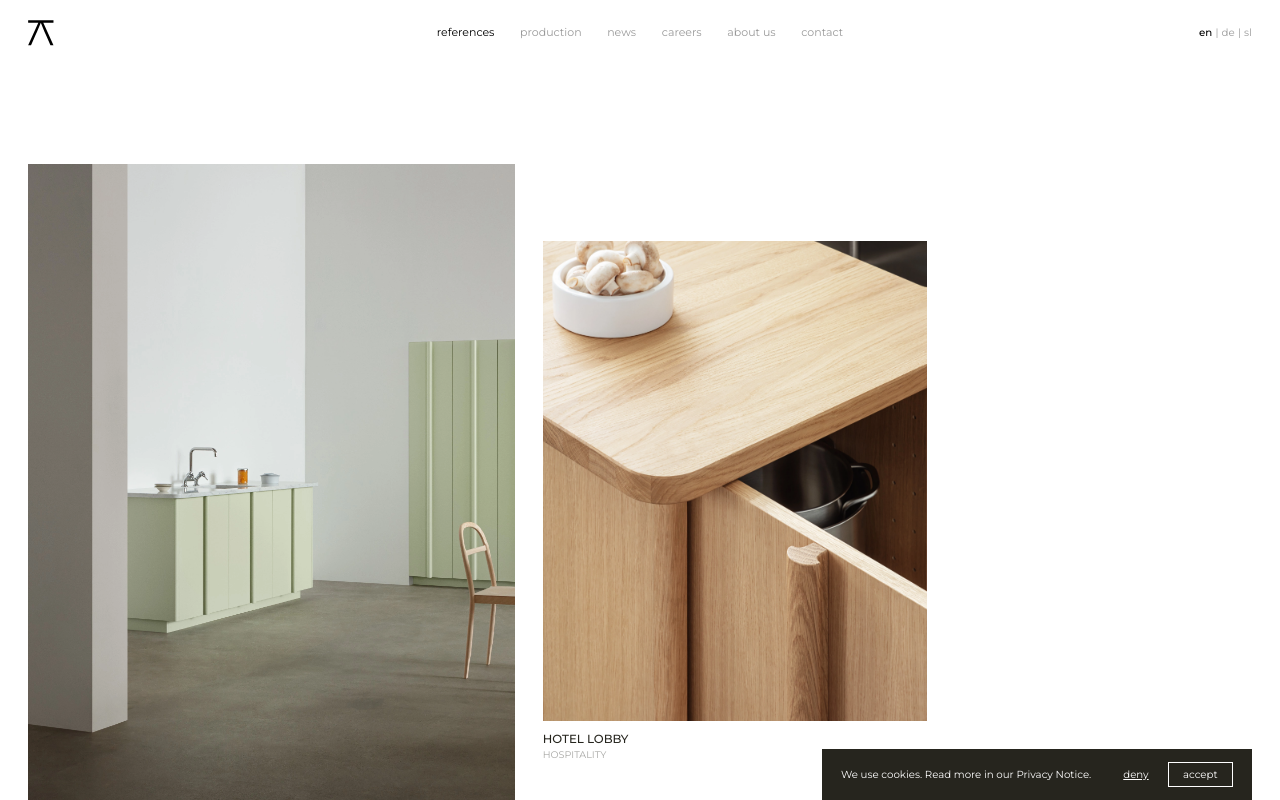
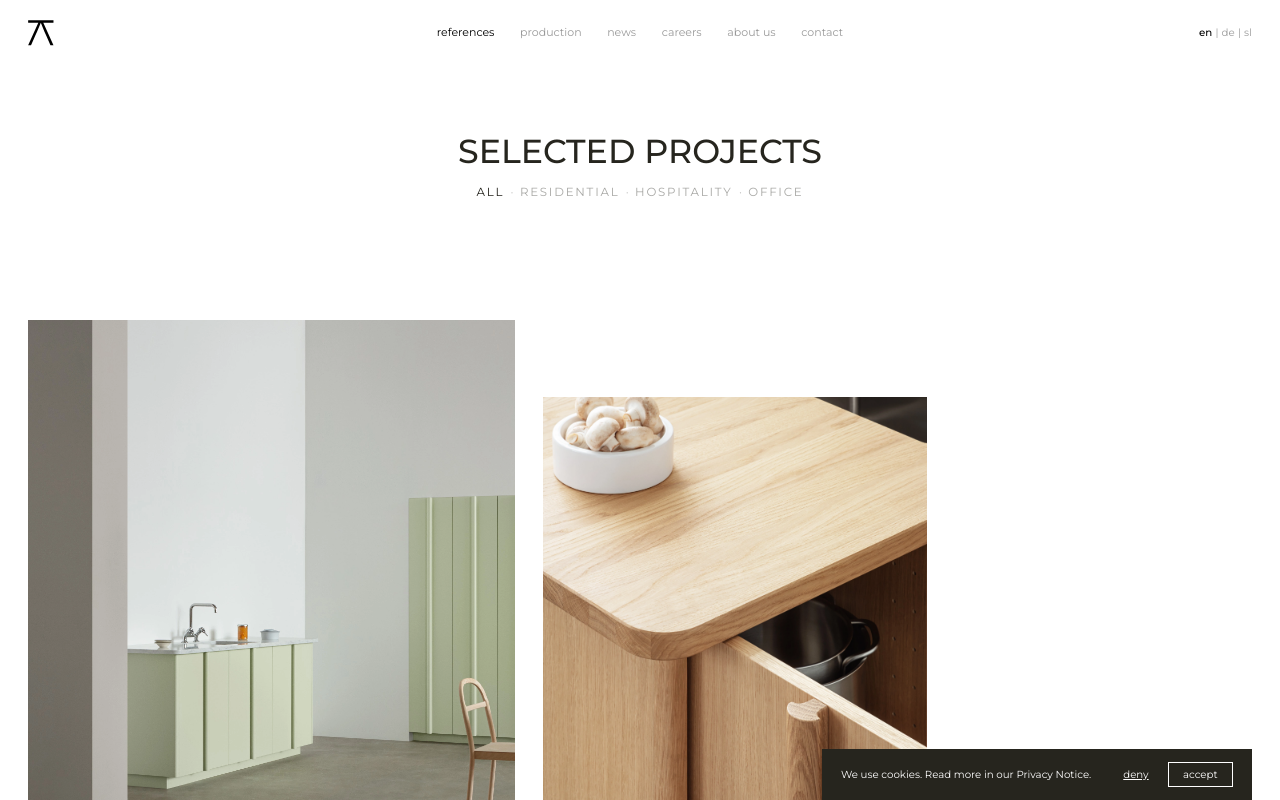
Before and after one commit to jovanovskajovana/atrium-website, a Next.js app: page /en/references in a window 1280 px wide. Shown: the top 800 px of the page. Built offline with nearby package versions, Linux system fonts and the light colour scheme.

Commit message:
Add title to references page

```diff
--- a/src/app/[locale]/page.tsx
+++ b/src/app/[locale]/page.tsx
@@ -559,7 +559,7 @@ const Home = () => {
         className="absolute top-[16.5vh] left-1/2 -translate-x-1/2 text-center pointer-events-none"
         data-hero-tagline
       >
-        <h1 className="text-[2.6vw] font-[450] text-black-100 leading-[1.15] tracking-[0.03em] uppercase mb-[0.4em]">
+        <h1 className="text-[2.6vw] font-[450] text-black-100 leading-[1.15] uppercase mb-[0.4em]">
           {t('home.section_1_title_1')}
           <br />
           {t('home.section_1_title_2')}
--- a/src/app/[locale]/production/page.tsx
+++ b/src/app/[locale]/production/page.tsx
@@ -523,7 +523,7 @@ const ProductionPage = () => {
         className="absolute top-[16.5vh] left-1/2 -translate-x-1/2 text-center pointer-events-none opacity-0 z-10"
         data-hero-tagline
       >
-        <h1 className="text-[2.6vw] font-[450] text-black-100 leading-[1.15] tracking-[0.03em] uppercase mb-[0.4em]">
+        <h1 className="text-[2.6vw] font-[450] text-black-100 leading-[1.15] uppercase mb-[0.4em]">
           {t('production.section_1_title_1')}
           <br />
           {t('production.section_1_title_2')}
--- a/src/app/[locale]/references/page.tsx
+++ b/src/app/[locale]/references/page.tsx
@@ -1,6 +1,6 @@
 'use client'
 
-import { useRef } from 'react'
+import { useRef, useState } from 'react'
 import Image from 'next/image'
 import { Link } from '@/i18n/navigation'
 import { gsap } from 'gsap'
@@ -12,6 +12,9 @@ import { PROJECTS } from '@/constants/projects'
 import useIsomorphicLayoutEffect from '@/hooks/useIsomorphicLayoutEffect'
 
 gsap.registerPlugin(ScrollTrigger)
+
+const SECTORS = ['all', 'residential', 'hospitality', 'office'] as const
+type Sector = (typeof SECTORS)[number]
 
 type Slot = { width: string; aspect: string; offsetTop: string }
 
@@ -87,7 +90,14 @@ const buildLayout = (total: number) => {
 const ReferencesPage = () => {
   const t = useTranslations()
   const pageRef = useRef<HTMLElement>(null)
-  const layout = buildLayout(PROJECTS.length)
+  const [activeSector, setActiveSector] = useState<Sector>('all')
+
+  const filteredProjects = PROJECTS.map((p, i) => ({
+    ...p,
+    originalIndex: i,
+  })).filter((p) => activeSector === 'all' || p.sector === activeSector)
+
+  const layout = buildLayout(filteredProjects.length)
 
   useIsomorphicLayoutEffect(() => {
     const page = pageRef.current
@@ -128,11 +138,44 @@ const ReferencesPage = () => {
     }, page)
 
     return () => ctx.revert()
-  }, [])
+  }, [activeSector])
 
   return (
     <main ref={pageRef} className="relative overflow-x-hidden">
-      <section className="flex flex-col pt-[20.5vh] pb-[10%] px-[2.2vw]">
+      <div
+        className="absolute top-[16.5vh] left-1/2 -translate-x-1/2 text-center"
+        data-hero-tagline
+      >
+        <h1 className="text-[2.6vw] font-[450] text-black-100 leading-[1.15] uppercase mb-[0.4em]">
+          {t('references.title_1')} {t('references.title_2')}
+        </h1>
+        <div className="flex justify-center items-center">
+          {SECTORS.map((sector, i) => (
+            <div key={sector} className="flex items-center">
+              {i > 0 && (
+                <span className="text-[0.92vw] text-black-100/30 mx-[0.5vw]">
+                  ·
+                </span>
+              )}
+              <button
+                onClick={() => setActiveSector(sector)}
+                className={`text-[0.92vw] uppercase tracking-[0.15em] transition-all duration-300 ${
+                  activeSector === sector
+                    ? 'text-black-100'
+                    : 'text-black-100/40 hover:text-black-100/60'
+                }`}
+              >
+                {sector === 'all'
+                  ? t('references.filter_all')
+                  : t(`references.sector_${sector}`)}
+              </button>
+            </div>
+          ))}
+        </div>
+      </div>
+
+      <section className="flex flex-col pt-[40vh] pb-[10%] px-[2.2vw]">
+        <div className="flex flex-col">
           {layout.map((row, rowIdx) => (
             <div
               key={rowIdx}
@@ -147,7 +190,7 @@ const ReferencesPage = () => {
             >
               {row.indices.map((projIdx, slotIdx) => {
                 const slot = row.pattern.slots[slotIdx]
-              const project = PROJECTS[projIdx]
+                const project = filteredProjects[projIdx]
 
                 return (
                   <div
@@ -168,7 +211,9 @@ const ReferencesPage = () => {
                       >
                         <Image
                           src={project.image}
-                        alt={t(`home.section_4_project_${projIdx + 1}`)}
+                          alt={t(
+                            `home.section_4_project_${project.originalIndex + 1}`
+                          )}
                           fill
                           className="object-cover transition-transform duration-700 ease-out group-hover:scale-[1.03]"
                           sizes="50vw"
@@ -176,7 +221,9 @@ const ReferencesPage = () => {
                         <div className="absolute inset-0 bg-black-100/0 transition-colors duration-500 group-hover:bg-black-100/20" />
                       </div>
                       <p className="text-[0.92vw] font-[500] text-black-100 leading-[1.3] uppercase mt-[3%]">
-                      {t(`home.section_4_project_${projIdx + 1}`)}
+                        {t(
+                          `home.section_4_project_${project.originalIndex + 1}`
+                        )}
                       </p>
                       <p className="text-[0.75vw] text-black-100/40 uppercase">
                         {t(`references.sector_${project.sector}`)}
@@ -187,6 +234,7 @@ const ReferencesPage = () => {
               })}
             </div>
           ))}
+        </div>
       </section>
     </main>
   )
--- a/src/intl/de.json
+++ b/src/intl/de.json
@@ -111,6 +111,10 @@
     "title": "Über uns"
   },
   "references": {
+    "title_1": "Ausgewählte",
+    "title_2": "Projekte",
+    "label": "Unsere Referenzen",
+    "filter_all": "Alle",
     "sector_residential": "Wohnen",
     "sector_hospitality": "Gastgewerbe",
     "sector_office": "Büro",
--- a/src/intl/en.json
+++ b/src/intl/en.json
@@ -111,6 +111,10 @@
     "title": "About us"
   },
   "references": {
+    "title_1": "Selected",
+    "title_2": "projects",
+    "label": "Our References",
+    "filter_all": "All",
     "sector_residential": "Residential",
     "sector_hospitality": "Hospitality",
     "sector_office": "Office",
--- a/src/intl/sl.json
+++ b/src/intl/sl.json
@@ -111,6 +111,10 @@
     "title": "O nas"
   },
   "references": {
+    "title_1": "Izbrani",
+    "title_2": "projekti",
+    "label": "Naše reference",
+    "filter_all": "Vse",
     "sector_residential": "Stanovanja",
     "sector_hospitality": "Gostinstvo",
     "sector_office": "Pisarne",
```
Lines whose indentation alone changed are shown as unchanged.
